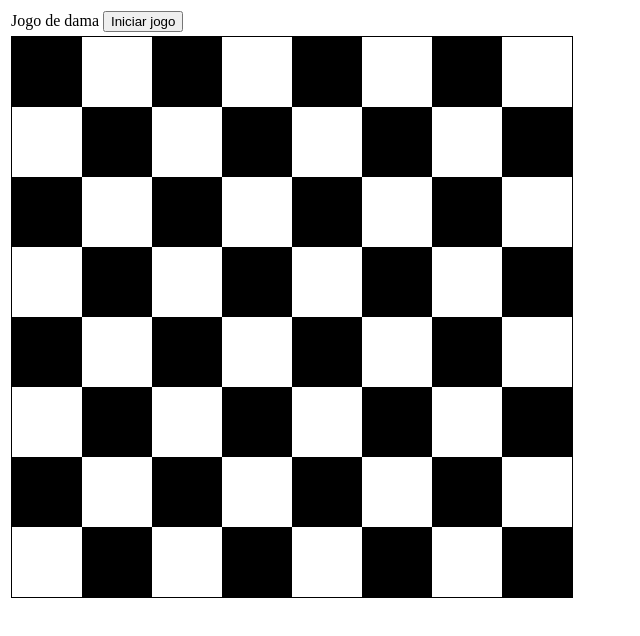
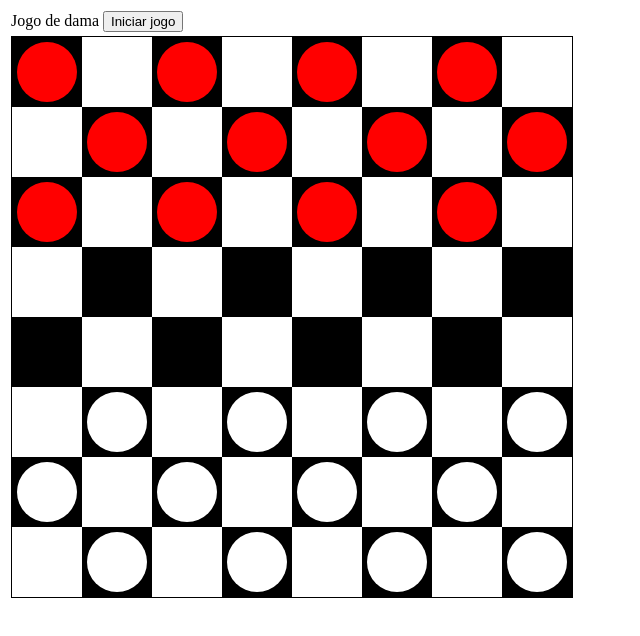
Before and after one commit to juniorleaoo/dama-minimax, a plain HTML site: page index.html in a window 1280 px wide. Shown: the whole page, without its empty margins (0-640 px from the left). Drawn offline with Linux system fonts and the light colour scheme.

Commit message:
Criando as Peças

```diff
--- a/css/dama.css
+++ b/css/dama.css
@@ -1,5 +1,7 @@
 canvas{
     border: 1px solid black;
+    width: 560px;
+    height: 560px;
 }
 
 .tabuleiro{
--- a/js/damas-minimax.js
+++ b/js/damas-minimax.js
@@ -3,10 +3,13 @@ var PRETO = 1;
 var PRETO_REI = 1.1;
 var VERMELHO = 2;
 var VERMELHO_REI = 2.2;
+var BRANCO = 3;
 var LINHAS = 8;
 var COLUNAS = 8;
 var tabuleiro = document.getElementById("tabuleiro");
 var contextoTabuleiro = tabuleiro.getContext("2d");
+var pecas = new Array();
+var celulas = new Array();
 
 function iniciarJogo(){
     criarTabuleiro();
@@ -27,6 +30,7 @@ function criarTabuleiro() {
 
     for(var i = 0; i<LINHAS; i++){
         for(var j = 0; j<COLUNAS; j++){
+          contextoTabuleiro.beginPath();
 
             if(tabuleiroInicial[i][j] === 1  ){
                 contextoTabuleiro.fillStyle = "black";
@@ -36,10 +40,70 @@ function criarTabuleiro() {
 
             }
             contextoTabuleiro.fillRect(70*i, 70*j, 70, 70);
+            contextoTabuleiro.fill();
         }
     }
 }
 
 function criarPecas(){
+  var tabuleiroPecas = [
+        [2, 0, 2, 0, 2, 0, 2, 0],
+        [0, 2, 0, 2, 0, 2, 0, 2],
+        [2, 0, 2, 0, 2, 0, 2, 0],
+        [0, 0, 0, 0, 0, 0, 0, 0],
+        [0, 0, 0, 0, 0, 0, 0, 0],
+        [0, 1, 0, 1, 0, 1, 0, 1],
+        [1, 0, 1, 0, 1, 0, 1, 0],
+        [0, 1, 0, 1, 0, 1, 0, 1]
+    ];
 
+    var coordenadaX = 35;
+    var coordenadaY = 35;
+    pecas = new Array();
+    celulas = new Array();
+
+    for(var i = 0; i<LINHAS; i++){
+      for(var j = 0; j<COLUNAS; j++){
+        contextoTabuleiro.beginPath();
+        var peca = {}
+        if(tabuleiroPecas[i][j] === VERMELHO){
+          contextoTabuleiro.arc(coordenadaX, coordenadaY, 30, 0, 2*Math.PI);
+          contextoTabuleiro.fillStyle = "red";
+
+          peca = {x:coordenadaX , y:coordenadaY , cor:VERMELHO};
+          pecas.push(peca);
+          celulas.push({x:coordenadaX , y:coordenadaY , cor:VERMELHO, peca:peca});
+
+        }else if(tabuleiroPecas[i][j] === PRETO){
+          contextoTabuleiro.arc(coordenadaX, coordenadaY, 30, 0, 2*Math.PI);
+          contextoTabuleiro.fillStyle = "white";
+
+          peca = {x:coordenadaX , y:coordenadaY , cor:PRETO}
+          pecas.push(peca);
+          celulas.push({x:coordenadaX , y:coordenadaY , cor:PRETO, peca:peca});
+
+        }else{
+          celulas.push({x:coordenadaX , y:coordenadaY , cor:BRANCO, peca:{}});
+
+        }
+        coordenadaX += 70;
+        contextoTabuleiro.fill();
+
+      }
+      coordenadaY += 70;
+      coordenadaX = 35;
+    }
 }
+
+tabuleiro.addEventListener("click", function(event){
+  var x = event.offsetX;
+  var y = event.offsetY;
+  var quadranteX = parseInt( (x/70)|0 );
+  var quadranteY = parseInt( (y/70)|0 );
+
+  //for(var i=0; i<LINHAS*COLUNAS; i++){
+    //  if(x < pecas[j].x && y
+  //}
+
+
+});
```
